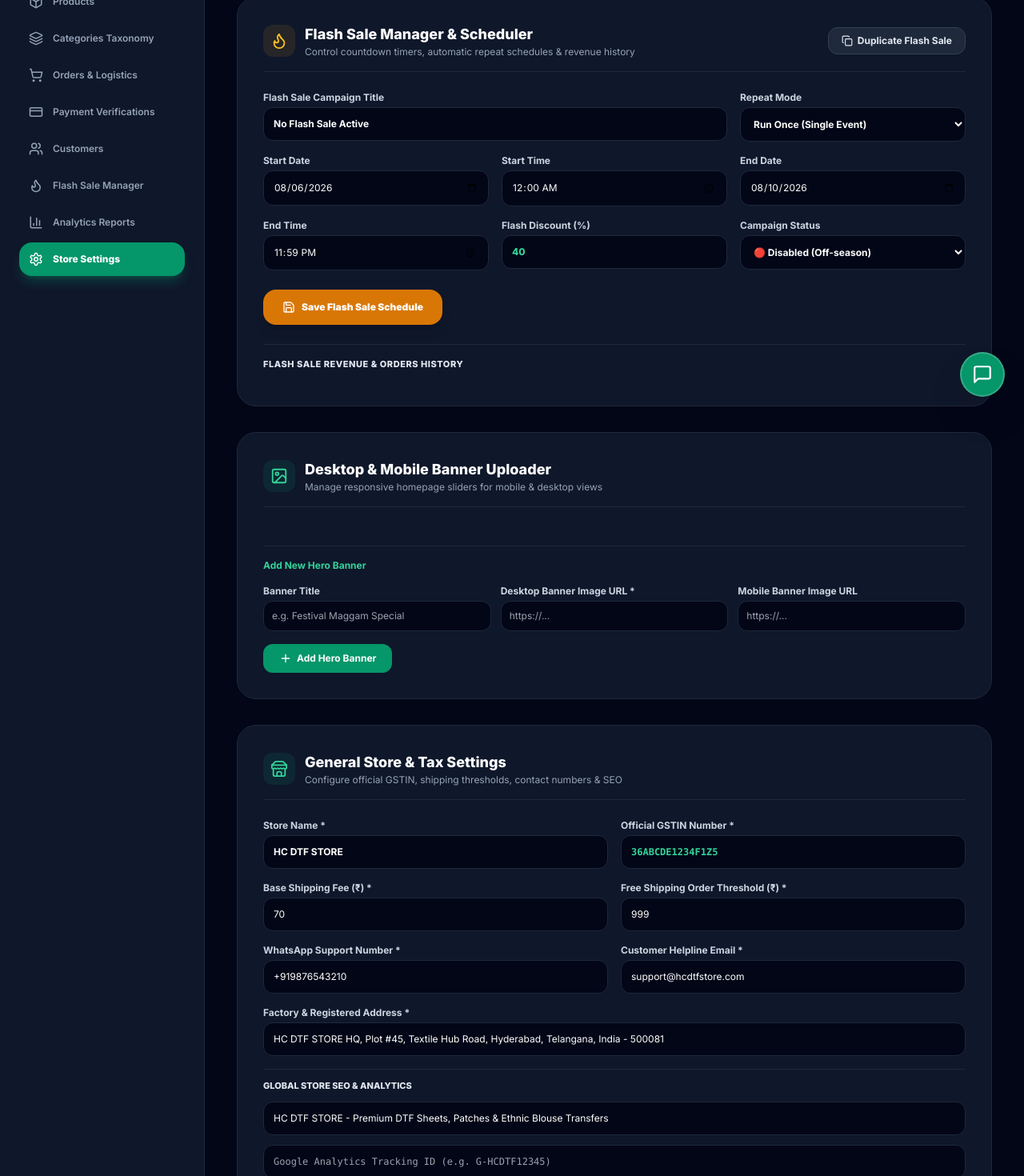
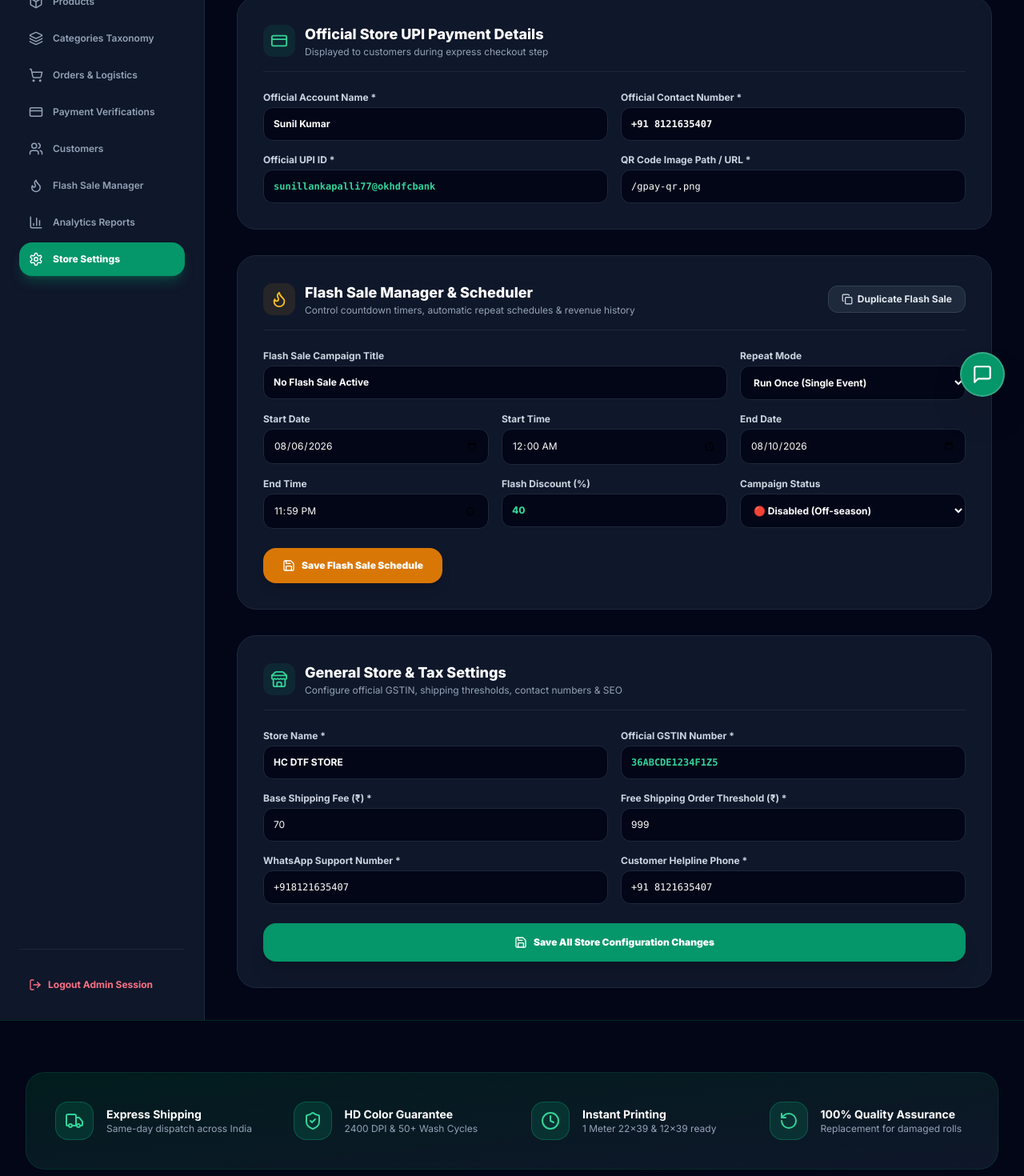
Before and after one commit to c7698347-ctrl/HC-DTF-STORE, a Next.js app: page /admin/settings in a window 1280 px wide. Shown: the part 280-1750 px from the top of the page at 80% size. Built offline with nearby package versions, Linux system fonts and the light colour scheme; sample sign-in values are in the browser's storage.

Commit message:
Update payment details to Sunil Kumar with real Google Pay QR code

```diff
--- a/src/app/admin/settings/page.jsx
+++ b/src/app/admin/settings/page.jsx
@@ -15,7 +15,8 @@ import {
   Copy,
   Image as ImageIcon,
   Plus,
-  Trash2
+  Trash2,
+  CreditCard
 } from 'lucide-react';
 import { useStore } from '@/context/StoreContext';
 
@@ -37,10 +38,14 @@ export default function AdminSettingsPage() {
   const [gstNumber, setGstNumber] = useState(settings.gstNumber || '36ABCDE1234F1Z5');
   const [shippingCharges, setShippingCharges] = useState(settings.shippingCharges || 70);
   const [freeShippingAbove, setFreeShippingAbove] = useState(settings.freeShippingAbove || 999);
-  const [whatsappNumber, setWhatsappNumber] = useState(settings.whatsappNumber || '+919876543210');
-  const [phone, setPhone] = useState(settings.phone || '+91 98765 43210');
+  const [whatsappNumber, setWhatsappNumber] = useState(settings.whatsappNumber || '+918121635407');
+  const [phone, setPhone] = useState(settings.phone || '+91 8121635407');
   const [email, setEmail] = useState(settings.email || 'support@hcdtfstore.com');
   const [address, setAddress] = useState(settings.address || 'HC DTF STORE HQ, Hyderabad, India');
+  const [upiAccountName, setUpiAccountName] = useState(settings.upiAccountName || 'Sunil Kumar');
+  const [upiMobile, setUpiMobile] = useState(settings.upiMobile || '+91 8121635407');
+  const [upiId, setUpiId] = useState(settings.upiId || 'sunillankapalli77@okhdfcbank');
+  const [upiQrCodeUrl, setUpiQrCodeUrl] = useState(settings.upiQrCodeUrl || '/gpay-qr.png');
   const [seoTitle, setSeoTitle] = useState(settings.seoTitle || '');
   const [seoDescription, setSeoDescription] = useState(settings.seoDescription || '');
   const [googleAnalyticsId, setGoogleAnalyticsId] = useState(settings.googleAnalyticsId || '');
@@ -72,6 +77,10 @@ export default function AdminSettingsPage() {
       phone,
       email,
       address,
+      upiAccountName,
+      upiMobile,
+      upiId,
+      upiQrCodeUrl,
       seoTitle,
       seoDescription,
       googleAnalyticsId
@@ -131,8 +140,8 @@ export default function AdminSettingsPage() {
 
       {/* Header */}
       <div className="border-b border-slate-800 pb-6">
-        <h1 className="text-2xl sm:text-4xl font-black text-white">Store Settings, Flash Sale & Banner Controller</h1>
-        <p className="text-xs text-slate-400 mt-1">Configure Flash Sale schedules, Hero Banners, GSTIN & Store Metadata</p>
+        <h1 className="text-2xl sm:text-4xl font-black text-white">Store Settings, Official UPI & Banners</h1>
+        <p className="text-xs text-slate-400 mt-1">Configure Official UPI Payment Details (Sunil Kumar), Flash Sales, Banners & GSTIN</p>
       </div>
 
       {savedMsg && (
@@ -142,7 +151,66 @@ export default function AdminSettingsPage() {
         </div>
       )}
 
-      {/* 1. FLASH SALE MANAGEMENT SECTION */}
+      {/* 1. OFFICIAL MANUAL UPI PAYMENT ACCOUNT SETTINGS */}
+      <div className="bg-slate-900 rounded-3xl border border-slate-800 p-6 sm:p-8 space-y-6">
+        <div className="flex items-center gap-3 border-b border-slate-800 pb-4">
+          <div className="w-10 h-10 bg-emerald-500/10 text-emerald-400 rounded-xl flex items-center justify-center">
+            <CreditCard size={22} />
+          </div>
+          <div>
+            <h2 className="font-extrabold text-white text-lg">Official Store UPI Payment Details</h2>
+            <p className="text-xs text-slate-400">Displayed to customers during express checkout step</p>
+          </div>
+        </div>
+
+        <div className="grid grid-cols-1 sm:grid-cols-2 gap-4 text-xs">
+          <div>
+            <label className="block text-slate-300 font-bold mb-1">Official Account Name *</label>
+            <input
+              type="text"
+              required
+              value={upiAccountName}
+              onChange={(e) => setUpiAccountName(e.target.value)}
+              className="w-full bg-slate-950 border border-slate-800 rounded-xl p-3 text-white font-bold"
+            />
+          </div>
+
+          <div>
+            <label className="block text-slate-300 font-bold mb-1">Official Contact Number *</label>
+            <input
+              type="text"
+              required
+              value={upiMobile}
+              onChange={(e) => setUpiMobile(e.target.value)}
+              className="w-full bg-slate-950 border border-slate-800 rounded-xl p-3 text-white font-mono font-bold"
+            />
+          </div>
+
+          <div>
+            <label className="block text-slate-300 font-bold mb-1">Official UPI ID *</label>
+            <input
+              type="text"
+              required
+              value={upiId}
+              onChange={(e) => setUpiId(e.target.value)}
+              className="w-full bg-slate-950 border border-slate-800 rounded-xl p-3 text-emerald-400 font-mono font-bold"
+            />
+          </div>
+
+          <div>
+            <label className="block text-slate-300 font-bold mb-1">QR Code Image Path / URL *</label>
+            <input
+              type="text"
+              required
+              value={upiQrCodeUrl}
+              onChange={(e) => setUpiQrCodeUrl(e.target.value)}
+              className="w-full bg-slate-950 border border-slate-800 rounded-xl p-3 text-white font-mono"
+            />
+          </div>
+        </div>
+      </div>
+
+      {/* 2. FLASH SALE MANAGEMENT SECTION */}
       <div className="bg-slate-900 rounded-3xl border border-slate-800 p-6 sm:p-8 space-y-6">
         <div className="flex items-center justify-between border-b border-slate-800 pb-4">
           <div className="flex items-center gap-3">
@@ -271,103 +339,6 @@ export default function AdminSettingsPage() {
 
         </form>
 
-        {/* Flash Sale Previous History Table */}
-        <div className="space-y-3 border-t border-slate-800 pt-4 text-xs">
-          <h3 className="font-extrabold text-slate-200 uppercase tracking-wider text-[11px]">
-            Flash Sale Revenue & Orders History
-          </h3>
-
-          <div className="grid grid-cols-1 sm:grid-cols-2 gap-3">
-            {flashSale.history?.map((h) => (
-              <div key={h.id} className="p-3 bg-slate-950 rounded-2xl border border-slate-800 flex items-center justify-between">
-                <div>
-                  <p className="font-bold text-white">{h.title}</p>
-                  <p className="text-[10px] text-slate-500">{h.date} • {h.orders} Orders</p>
-                </div>
-                <span className="font-extrabold text-emerald-400">₹{h.revenue?.toLocaleString()}</span>
-              </div>
-            ))}
-          </div>
-        </div>
-
-      </div>
-
-      {/* 2. HERO BANNERS MANAGEMENT SECTION */}
-      <div className="bg-slate-900 rounded-3xl border border-slate-800 p-6 sm:p-8 space-y-6">
-        <div className="flex items-center gap-3 border-b border-slate-800 pb-4">
-          <div className="w-10 h-10 bg-emerald-500/10 text-emerald-400 rounded-xl flex items-center justify-center">
-            <ImageIcon size={22} />
-          </div>
-          <div>
-            <h2 className="font-extrabold text-white text-lg">Desktop & Mobile Banner Uploader</h2>
-            <p className="text-xs text-slate-400">Manage responsive homepage sliders for mobile & desktop views</p>
-          </div>
-        </div>
-
-        {/* Existing Banners List */}
-        <div className="grid grid-cols-1 sm:grid-cols-3 gap-4">
-          {banners.map((b) => (
-            <div key={b.id} className="relative group bg-slate-950 rounded-2xl border border-slate-800 overflow-hidden">
-              <img src={b.desktopImage || b.image} alt="" className="w-full h-28 object-cover opacity-80" />
-              <div className="p-3 space-y-1">
-                <p className="font-bold text-white text-xs truncate">{b.title}</p>
-                <p className="text-[10px] text-slate-500 truncate">{b.buttonLink}</p>
-              </div>
-              <button
-                onClick={() => handleDeleteBanner(b.id)}
-                className="absolute top-2 right-2 p-1.5 bg-rose-950/80 text-rose-300 rounded-lg opacity-0 group-hover:opacity-100 transition"
-              >
-                <Trash2 size={14} />
-              </button>
-            </div>
-          ))}
-        </div>
-
-        {/* Add New Banner Form */}
-        <form onSubmit={handleAddBanner} className="space-y-4 text-xs pt-4 border-t border-slate-800">
-          <h3 className="font-bold text-emerald-400">Add New Hero Banner</h3>
-
-          <div className="grid grid-cols-1 sm:grid-cols-3 gap-3">
-            <div>
-              <label className="block text-slate-300 font-bold mb-1">Banner Title</label>
-              <input
-                type="text"
-                placeholder="e.g. Festival Maggam Special"
-                value={bannerTitle}
-                onChange={(e) => setBannerTitle(e.target.value)}
-                className="w-full bg-slate-950 border border-slate-800 rounded-xl p-2.5 text-white"
-              />
-            </div>
-            <div>
-              <label className="block text-slate-300 font-bold mb-1">Desktop Banner Image URL *</label>
-              <input
-                type="url"
-                required
-                placeholder="https://..."
-                value={bannerDesktop}
-                onChange={(e) => setBannerDesktop(e.target.value)}
-                className="w-full bg-slate-950 border border-slate-800 rounded-xl p-2.5 text-white"
-              />
-            </div>
-            <div>
-              <label className="block text-slate-300 font-bold mb-1">Mobile Banner Image URL</label>
-              <input
-                type="url"
-                placeholder="https://..."
-                value={bannerMobile}
-                onChange={(e) => setBannerMobile(e.target.value)}
-                className="w-full bg-slate-950 border border-slate-800 rounded-xl p-2.5 text-white"
-              />
-            </div>
-          </div>
-
-          <button
-            type="submit"
-            className="px-5 py-2.5 bg-emerald-600 hover:bg-emerald-500 text-white font-bold rounded-xl flex items-center gap-1.5"
-          >
-            <Plus size={16} /> Add Hero Banner
-          </button>
-        </form>
       </div>
 
       {/* 3. STORE GENERAL & GST SETTINGS FORM */}
@@ -434,46 +405,17 @@ export default function AdminSettingsPage() {
               required
               value={whatsappNumber}
               onChange={(e) => setWhatsappNumber(e.target.value)}
-              className="w-full bg-slate-950 border border-slate-800 rounded-xl p-3 text-white"
+              className="w-full bg-slate-950 border border-slate-800 rounded-xl p-3 text-white font-mono"
             />
           </div>
 
           <div>
-            <label className="block text-slate-300 font-bold mb-1">Customer Helpline Email *</label>
-            <input
-              type="email"
-              required
-              value={email}
-              onChange={(e) => setEmail(e.target.value)}
-              className="w-full bg-slate-950 border border-slate-800 rounded-xl p-3 text-white"
-            />
-          </div>
-
-          <div className="sm:col-span-2">
-            <label className="block text-slate-300 font-bold mb-1">Factory & Registered Address *</label>
+            <label className="block text-slate-300 font-bold mb-1">Customer Helpline Phone *</label>
             <input
               type="text"
               required
-              value={address}
-              onChange={(e) => setAddress(e.target.value)}
-              className="w-full bg-slate-950 border border-slate-800 rounded-xl p-3 text-white"
-            />
-          </div>
-
-          <div className="sm:col-span-2 space-y-3 pt-3 border-t border-slate-800">
-            <label className="block text-slate-200 font-extrabold uppercase text-[11px]">Global Store SEO & Analytics</label>
-            <input
-              type="text"
-              placeholder="Store SEO Meta Title"
-              value={seoTitle}
-              onChange={(e) => setSeoTitle(e.target.value)}
-              className="w-full bg-slate-950 border border-slate-800 rounded-xl p-3 text-white"
-            />
-            <input
-              type="text"
-              placeholder="Google Analytics Tracking ID (e.g. G-HCDTF12345)"
-              value={googleAnalyticsId}
-              onChange={(e) => setGoogleAnalyticsId(e.target.value)}
+              value={phone}
+              onChange={(e) => setPhone(e.target.value)}
               className="w-full bg-slate-950 border border-slate-800 rounded-xl p-3 text-white font-mono"
             />
           </div>
--- a/src/app/checkout/page.jsx
+++ b/src/app/checkout/page.jsx
@@ -91,7 +91,7 @@ export default function CheckoutPage() {
   };
 
   const handleCopyUpi = () => {
-    const upiStr = settings.upiId || 'hcdtfstore@upi';
+    const upiStr = settings.upiId || 'sunillankapalli77@okhdfcbank';
     navigator.clipboard.writeText(upiStr);
     setCopiedUpi(true);
     setTimeout(() => setCopiedUpi(false), 2000);
@@ -602,7 +602,7 @@ export default function CheckoutPage() {
         {step === 2 && (
           <form onSubmit={handleFinalOrderSubmit} className="grid grid-cols-1 lg:grid-cols-12 gap-8">
 
-            {/* Left Column: Official Store UPI Details & QR Code */}
+            {/* Left Column: Official Store UPI Details & Real Google Pay QR Code */}
             <div className="lg:col-span-6 space-y-6">
 
               <div className="bg-slate-900 text-white p-6 sm:p-8 rounded-3xl border border-slate-800 shadow-2xl space-y-6">
@@ -624,18 +624,18 @@ export default function CheckoutPage() {
 
                   <div className="flex justify-between items-center border-b border-slate-800 pb-2">
                     <span className="text-slate-400 font-bold">Account Name:</span>
-                    <strong className="text-white font-extrabold">{settings.upiAccountName || 'HC DTF STORE (Hima Bindu)'}</strong>
+                    <strong className="text-white font-extrabold text-sm">{settings.upiAccountName || 'Sunil Kumar'}</strong>
                   </div>
 
                   <div className="flex justify-between items-center border-b border-slate-800 pb-2">
-                    <span className="text-slate-400 font-bold">Mobile Number:</span>
-                    <strong className="text-white font-mono font-bold">{settings.upiMobile || '+91 98765 43210'}</strong>
+                    <span className="text-slate-400 font-bold">Contact Number:</span>
+                    <strong className="text-white font-mono font-bold text-sm">{settings.upiMobile || '+91 8121635407'}</strong>
                   </div>
 
                   <div className="flex justify-between items-center">
                     <span className="text-slate-400 font-bold">Official UPI ID:</span>
                     <div className="flex items-center gap-2">
-                      <strong className="text-emerald-400 font-mono font-black text-sm">{settings.upiId || 'hcdtfstore@upi'}</strong>
+                      <strong className="text-emerald-400 font-mono font-black text-sm">{settings.upiId || 'sunillankapalli77@okhdfcbank'}</strong>
                       <button
                         type="button"
                         onClick={handleCopyUpi}
@@ -649,28 +649,33 @@ export default function CheckoutPage() {
 
                 </div>
 
-                {/* QR Code Card */}
-                <div className="bg-slate-950 p-6 rounded-2xl border border-slate-800 text-center space-y-3">
-                  <p className="text-xs font-extrabold text-white">Scan & Pay via PhonePe, Google Pay, Paytm, or BHIM</p>
+                {/* Official Google Pay QR Code Display */}
+                <div className="bg-slate-950 p-6 rounded-2xl border border-slate-800 text-center space-y-4">
+                  <p className="text-xs font-extrabold text-white">Scan & Pay via Google Pay, PhonePe, Paytm, or BHIM</p>
 
-                  <div className="bg-white p-3 rounded-2xl inline-block shadow-xl">
+                  <div className="bg-white p-3 rounded-2xl inline-block shadow-2xl border border-slate-200">
                     <img
-                      src={settings.upiQrCodeUrl || `https://api.qrserver.com/v1/create-qr-code/?size=220x220&data=upi%3A%2F%2Fpay%3Fpa%3D${encodeURIComponent(settings.upiId || 'hcdtfstore@upi')}%26pn%3DHC%2520DTF%2520STORE%26am%3D${grandTotal}%26cu%3DINR`}
-                      alt="UPI QR Code"
-                      className="w-48 h-48 mx-auto rounded-xl object-contain"
+                      src={settings.upiQrCodeUrl || '/gpay-qr.png'}
+                      alt="Official Google Pay QR Code - Sunil Kumar"
+                      className="w-64 sm:w-72 h-auto max-w-full mx-auto rounded-xl object-contain shadow-md"
                     />
                   </div>
 
-                  <p className="text-sm font-black text-emerald-400">
-                    Exact Amount to Pay: ₹{grandTotal.toLocaleString()}
-                  </p>
+                  <div className="pt-1 space-y-1">
+                    <p className="text-base font-black text-emerald-400">
+                      Amount Payable: ₹{grandTotal.toLocaleString()}
+                    </p>
+                    <p className="text-[11px] text-slate-400 font-medium">
+                      UPI ID: <span className="font-mono text-slate-200">{settings.upiId || 'sunillankapalli77@okhdfcbank'}</span>
+                    </p>
+                  </div>
                 </div>
 
               </div>
 
             </div>
 
-            {/* Right Column: Required Verification Proof Form (UTR & Screenshot) */}
+            {/* Right Column: Required Verification Proof Form */}
             <div className="lg:col-span-6 space-y-6">
 
               <div className="bg-white p-6 sm:p-8 rounded-3xl border border-slate-200 shadow-xl space-y-5">
@@ -682,7 +687,7 @@ export default function CheckoutPage() {
                   </p>
                 </div>
 
-                {/* 1. UPI Transaction ID / UTR Number (REQUIRED) */}
+                {/* 1. UPI Transaction ID / UTR Number */}
                 <div>
                   <label className="block text-xs font-extrabold text-slate-900 mb-1.5">
                     UPI Transaction ID / 12-Digit UTR Number *
@@ -690,7 +695,7 @@ export default function CheckoutPage() {
                   <input
                     type="text"
                     required
-                    placeholder="e.g. 421589012345 (Found in PhonePe / GPay / Paytm receipt)"
+                    placeholder="e.g. 421589012345 (Found in GPay / PhonePe receipt)"
                     value={transactionId}
                     onChange={(e) => setTransactionId(e.target.value)}
                     className="w-full bg-slate-50 border border-slate-300 rounded-2xl p-3.5 text-xs text-slate-900 font-mono font-bold focus:outline-none focus:border-emerald-500"
@@ -698,7 +703,7 @@ export default function CheckoutPage() {
                   <p className="text-[11px] text-slate-400 mt-1">Transaction ID is required to match bank credits.</p>
                 </div>
 
-                {/* 2. Payment Screenshot Upload (REQUIRED) */}
+                {/* 2. Payment Screenshot Upload */}
                 <div>
                   <label className="block text-xs font-extrabold text-slate-900 mb-1.5">
                     Payment Screenshot Receipt *
@@ -763,7 +768,7 @@ export default function CheckoutPage() {
                 </button>
 
                 <div className="p-3 bg-amber-50 rounded-2xl border border-amber-200 text-[11px] text-amber-800 font-medium leading-relaxed">
-                  <strong>Verification Note:</strong> Your order will be set to <em>Payment Verification Pending</em>. Our accounts team will verify your UTR in our bank ledger and confirm your order.
+                  <strong>Verification Note:</strong> Your order will be set to <em>Payment Verification Pending</em>. Account details belong to <strong>Sunil Kumar</strong>. Our team will verify your UTR and confirm your order.
                 </div>
 
               </div>
--- a/src/app/track-order/page.jsx
+++ b/src/app/track-order/page.jsx
@@ -62,7 +62,7 @@ export default function TrackOrderSearchPage() {
         {searched && (
           <div className="bg-white rounded-3xl p-8 border border-slate-200 text-center space-y-2 max-w-md mx-auto">
             <p className="text-sm font-bold text-rose-600">Order ID or Tracking Number not found in database.</p>
-            <p className="text-xs text-slate-500">Please verify your order number from your invoice or contact customer helpline at +91 98765 43210.</p>
+            <p className="text-xs text-slate-500">Please verify your order number from your invoice or contact customer helpline at +91 8121635407.</p>
           </div>
         )}
 
--- a/src/components/layout/Header.jsx
+++ b/src/components/layout/Header.jsx
@@ -36,7 +36,8 @@ export default function Header() {
     currentUser,
     logoutCustomer,
     setIsCartOpen,
-    setIsAuthModalOpen
+    setIsAuthModalOpen,
+    settings
   } = useStore();
 
   const [isMobileMenuOpen, setIsMobileMenuOpen] = useState(false);
@@ -104,7 +105,7 @@ export default function Header() {
               <span>Same Day Dispatch</span>
             </div>
             <span className="text-emerald-700">|</span>
-            <span>Support: +91 98765 43210</span>
+            <span>Support: {settings?.phone || '+91 8121635407'}</span>
           </div>
         </div>
       </div>
```
Also changed, not shown: public/gpay-qr.png (added), public/images/gpay-qr.png (added), src/lib/store.js.
